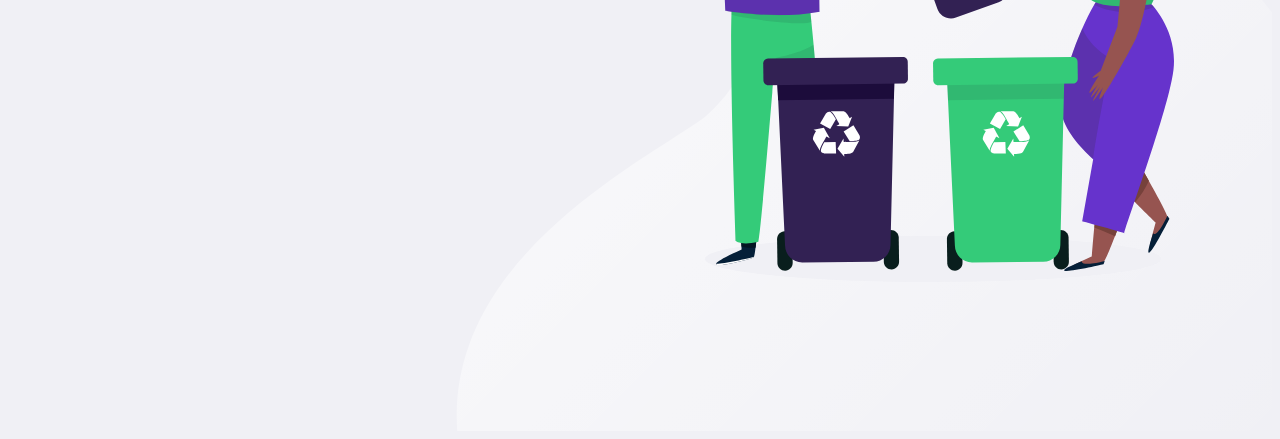
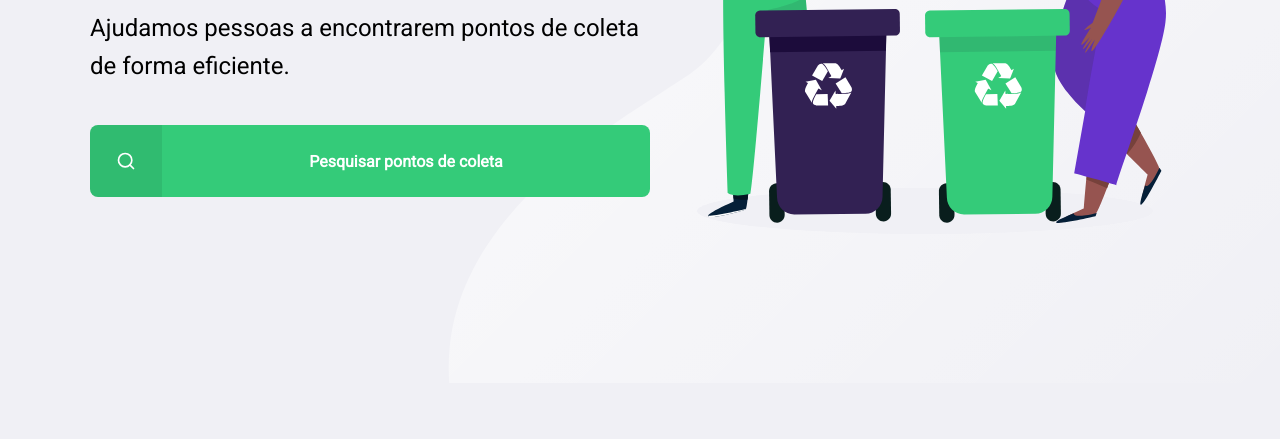
Before and after one commit to JulianaMac/NLW, a plain HTML site: page index.html in a window 1280 px wide. Shown: the part 417-856 px from the top of the page. After the commit the page ends 800 px from the top, so only its background shows below. Drawn offline with Linux system fonts and the light colour scheme.

Commit message:
home page

```diff
--- a/index.html
+++ b/index.html
@@ -5,7 +5,7 @@
     <meta name="viewport" content="width=device-width, initial-scale=1.0">
     <title>Ecoleta</title>
 
-    <link href="https://fonts.googleapis.com/css2?family=Roboto:wght@300;700&display=swap" rel="stylesheet">
+    <link href="https://fonts.googleapis.com/css2?family=Roboto&family=Ubuntu:wght@700&display=swap" rel="stylesheet">
 
     <link rel="stylesheet" href="/styles/main.css">
 
@@ -29,7 +29,7 @@
 
                 <p>Ajudamos pessoas a encontrarem pontos de coleta de forma eficiente.</p>
 
-                <button>Pesquisar pontos de coleta</button>
+                <a href="#"><span></span><strong>Pesquisar pontos de coleta</strong></a>
             </main>
         </div>
     </div>
--- a/styles/main.css
+++ b/styles/main.css
@@ -1,13 +1,30 @@
+:root {
+    --title-color: #322153;
+    --primary-color: #34cb79;
+}
+
+* {
+    margin: 0;
+    padding: 0;
+}
+
 html {
-    font-family: 'Roboto', sans-serif;
+    font-family: Roboto, sans-serif;
 }
 
 body{
     background: #f0f0f5;
+    -webkit-font-smoothing: antialiased;
+
 }
 
 a {
     text-decoration: none;
+}
+
+h1, h2, h3, h4, h5, h6 {
+    font-family: 'Ubuntu', sans-serif;
+    color: var(--title-color);
 }
 
 #page-home {
@@ -19,8 +36,12 @@ a {
 #page-home .content {
     width: 90%;
     max-width: 1100px;
+    height: 100%;
 
     margin: 0 auto;
+
+    display: flex;
+    flex-direction: column;
 }
 
 #page-home header {
@@ -35,7 +56,7 @@ a {
 #page-home header a {
     display: flex;
 
-    color: #322153;
+    color: var(--title-color);
     font-weight: 700;
 }
 
@@ -51,8 +72,93 @@ a {
 
 #page-home main {
     max-width: 560px;
+
+    flex: 1;
+
+    display: flex;
+    flex-direction: column;
+    justify-content: center;
 }
 
 #page-home main h1 {
     font-size: 54px;
 }
+
+#page-home main p {
+    font-size: 24px;
+    line-height: 38px;
+    margin-top: 24px;
+}
+
+#page-home main a {
+    width: 100%;
+    max-width: 360xp;
+    height: 72px;
+
+    border-radius: 8px;
+
+    display: flex;
+    align-items: center;
+
+    margin-top: 40px;
+
+    background-color: var(--primary-color);
+
+    transition: 400ms;
+
+}
+
+#page-home main a:hover {
+    background-color: #2fb86e;
+}
+
+#page-home main a span {
+    width: 72px;
+    height: 72px;
+
+    border-top-left-radius: 8px;
+    border-bottom-left-radius: 8px;
+
+    background-color: rgba(0, 0, 0, 0.08);
+
+    display: flex;
+    align-items: center;
+    justify-content: center;
+}
+
+#page-home main a span::after {
+    content: "";
+    background-image: url('../assets/search.svg');
+
+    width: 20px;
+    height: 20px;
+}
+
+#page-home main a strong {
+    flex: 1;
+    color: white;
+    text-align: center;
+}
+
+@media (max-width: 900px) {
+    #page-home {
+        background-position-x: 70vw;
+    }
+
+    #page-home .content {
+        align-items: center;
+        text-align: center;
+    }
+
+    #page-home header a {
+        position: absolute;
+        bottom: 48px;
+
+        left: 50%;
+        transform: translateX(-50%);
+    }
+
+    #page-home main {
+        align-items: center;
+    }
+}
```
